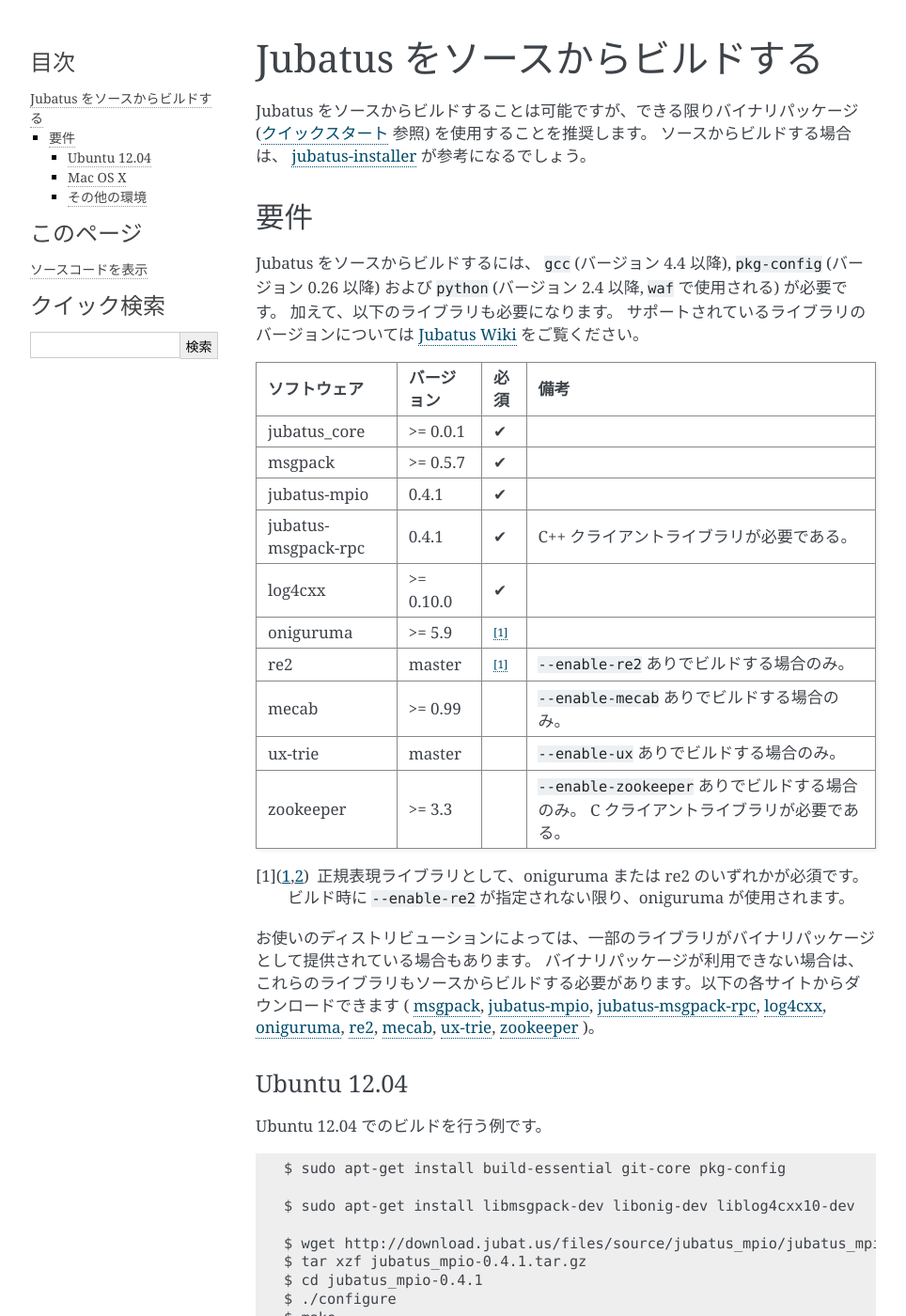
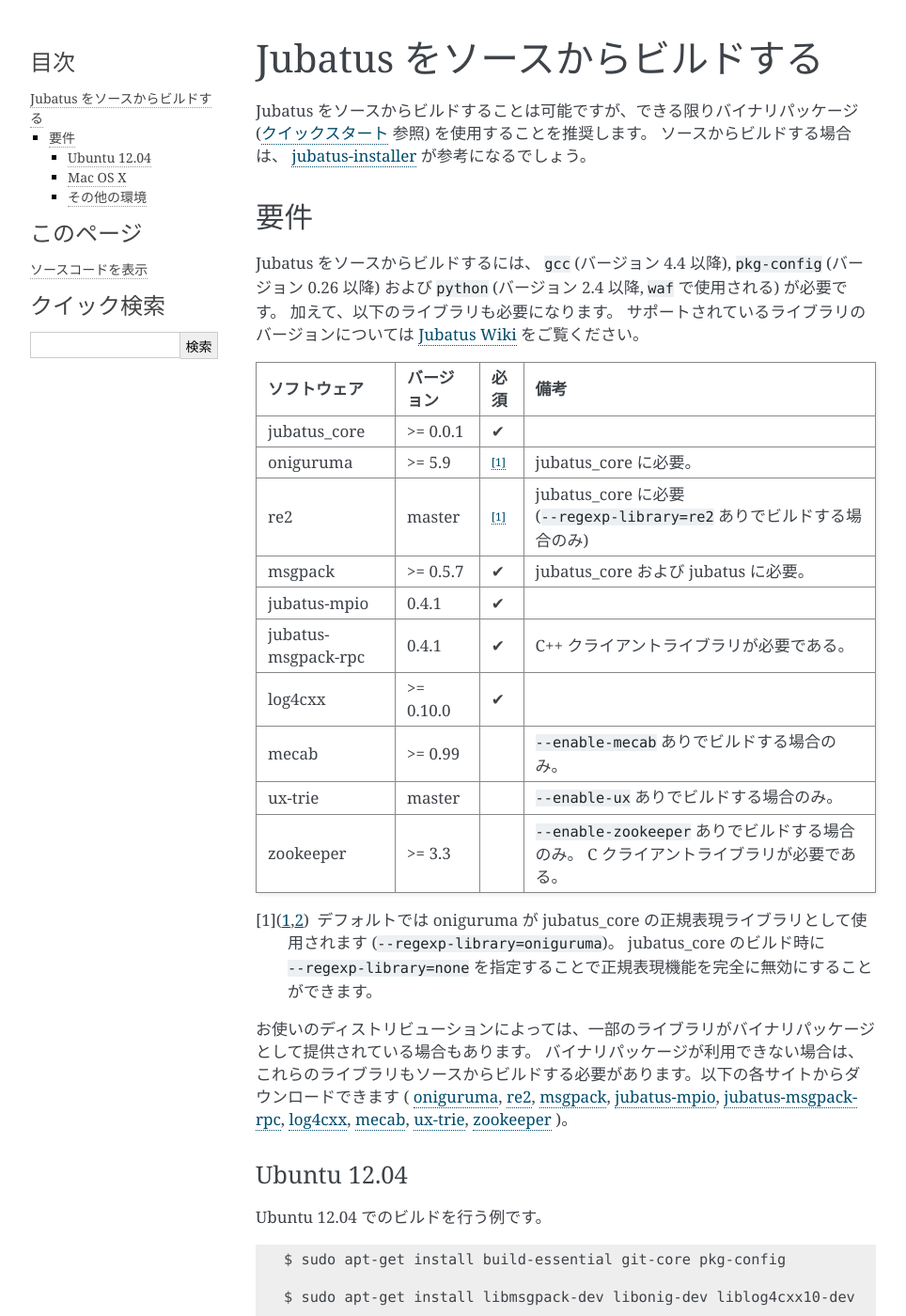
Before and after one commit to jubatus/website, a Sphinx documentation site: the page built from source/ja/build.rst, in a window 1280 px wide and 1400 px high. Shown: the whole window at 94% size, without its empty margins (148-1112 px from the left). Built offline with Sphinx 7.4.7, drawn with Linux system fonts in a browser that asks for light colours; the version number could not be read and is left out.

Commit message:
fix for regexp dependency

```diff
--- a/source/ja/build.rst
+++ b/source/ja/build.rst
@@ -17,29 +17,29 @@
 ソフトウェア        バージョン 必須      備考
 =================== ========== ========= ======================================================
 jubatus_core        >= 0.0.1   ✔
-msgpack             >= 0.5.7   ✔
+oniguruma           >= 5.9     [1]_      jubatus_core に必要。
+re2                 master     [1]_      jubatus_core に必要 (``--regexp-library=re2`` ありでビルドする場合のみ)
+msgpack             >= 0.5.7   ✔         jubatus_core および jubatus に必要。
 jubatus-mpio        0.4.1      ✔
 jubatus-msgpack-rpc 0.4.1      ✔         C++ クライアントライブラリが必要である。
 log4cxx             >= 0.10.0  ✔
-oniguruma           >= 5.9     [1]_
-re2                 master     [1]_      ``--enable-re2`` ありでビルドする場合のみ。
 mecab               >= 0.99              ``--enable-mecab`` ありでビルドする場合のみ。
 ux-trie             master               ``--enable-ux`` ありでビルドする場合のみ。
 zookeeper           >= 3.3               ``--enable-zookeeper`` ありでビルドする場合のみ。
                                          C クライアントライブラリが必要である。
 =================== ========== ========= ======================================================
 
-.. [1] 正規表現ライブラリとして、oniguruma または re2 のいずれかが必須です。
-       ビルド時に ``--enable-re2`` が指定されない限り、oniguruma が使用されます。
+.. [1] デフォルトでは oniguruma が jubatus_core の正規表現ライブラリとして使用されます (``--regexp-library=oniguruma``)。
+       jubatus_core のビルド時に ``--regexp-library=none`` を指定することで正規表現機能を完全に無効にすることができます。
 
 お使いのディストリビューションによっては、一部のライブラリがバイナリパッケージとして提供されている場合もあります。
 バイナリパッケージが利用できない場合は、これらのライブラリもソースからビルドする必要があります。以下の各サイトからダウンロードできます (
+`oniguruma <http://www.geocities.jp/kosako3/oniguruma/index_ja.html>`_,
+`re2 <http://code.google.com/p/re2/>`_,
 `msgpack <http://msgpack.org/>`_,
 `jubatus-mpio <https://github.com/jubatus/jubatus-mpio>`_,
 `jubatus-msgpack-rpc <https://github.com/jubatus/jubatus-msgpack-rpc>`_,
 `log4cxx <http://logging.apache.org/log4cxx/>`_,
-`oniguruma <http://www.geocities.jp/kosako3/oniguruma/index_ja.html>`_,
-`re2 <http://code.google.com/p/re2/>`_,
 `mecab <http://code.google.com/p/mecab/>`_,
 `ux-trie <http://code.google.com/p/ux-trie/>`_,
 `zookeeper <http://zookeeper.apache.org/>`_
```
Also changed, not shown: source/en/build.rst (+7 -7 lines).
